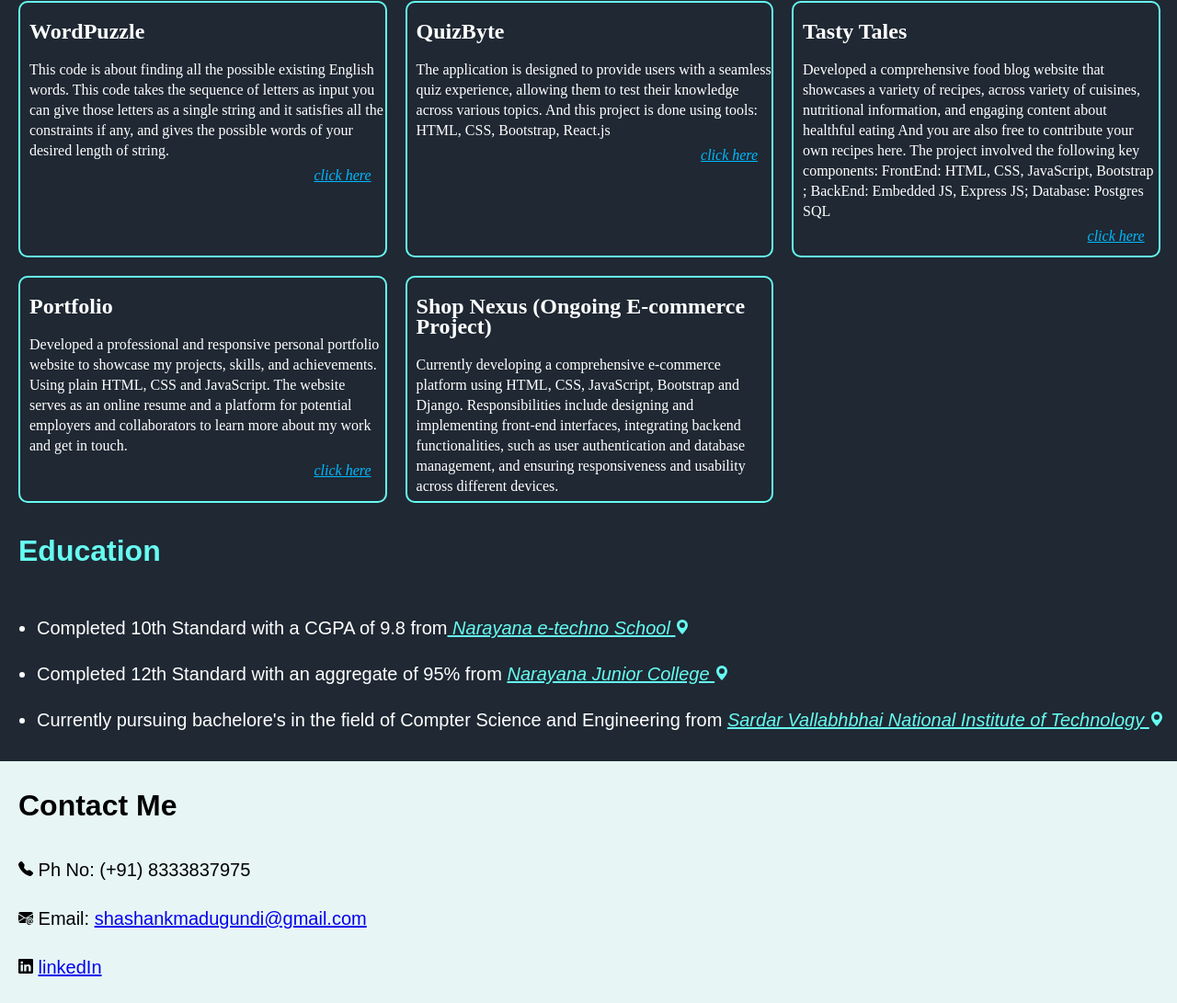
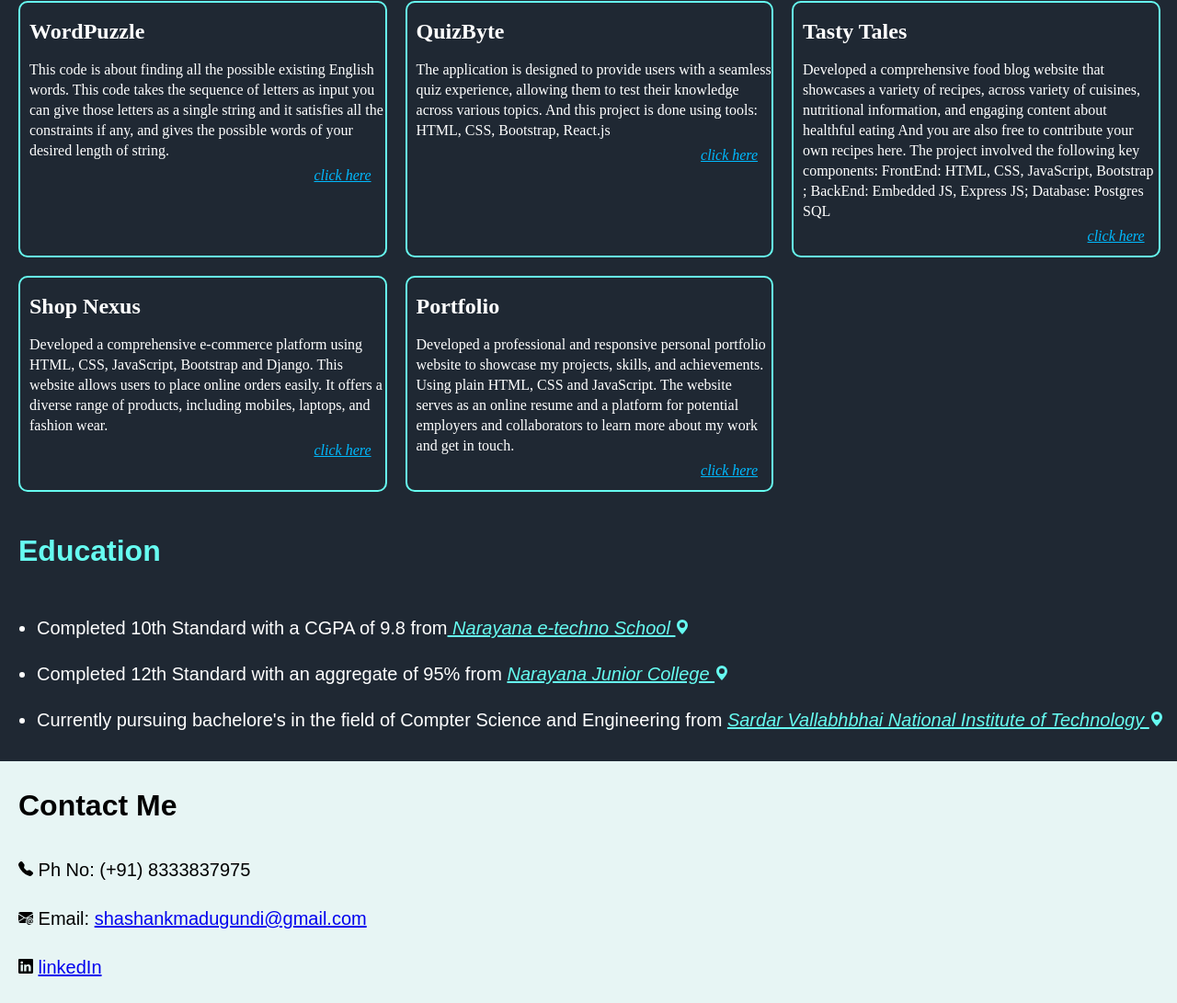
Before and after one commit to ShashankMadugundi/Portfolio, a plain HTML site: page index.html in a window 1280 px wide. Shown: the part 2330-3421 px from the top of the page at 92% size. Drawn offline with Linux system fonts and the light colour scheme.

Commit message:
Update index.html

```diff
--- a/index.html
+++ b/index.html
@@ -30,7 +30,7 @@
         <p>Hello World, I'm</p>
         <h1>Shashank Madugundi</h1>
         <h2>Python Developer cum Full Stack Developer  </h2>
-        <button><a style="text-decoration: none; color:inherit" target="_blank" href="https://drive.google.com/file/d/1GIdGXIrDk3OaWRdBGYqemT9VhUkvO8Ti/view?usp=drive_link">Download CV</a></button>
+        <button><a style="text-decoration: none; color:inherit" target="_blank" href="https://drive.google.com/file/d/1bsqao0v_fuAwHIwNKvCTNv_czuSs1wEu/view?usp=drive_link">Download CV</a></button>
     </div>
     </div>
     <h1 class="subhead">About</h1>
@@ -201,16 +201,14 @@
             BackEnd: Embedded JS, Express JS;
             Database: Postgres SQL</p><a class="link" target="_blank" href="https://github.com/ShashankMadugundi/Tasty-Tales"><i>click here</i></a></div>
 
-        <div class="grid4"><h2>Portfolio</h2><p style="margin-bottom: 5px;">Developed a professional and responsive personal portfolio website to showcase my projects,
+        <div class="grid4"><h2>Shop Nexus</h2><p style="margin-bottom: 5px;">Developed a comprehensive e-commerce platform using HTML, CSS, JavaScript,
+            Bootstrap and Django. This website allows users to place online orders easily. It offers a diverse range of products, including mobiles, laptops, and fashion wear.
+            </p><a class="link" target="_blank" href="https://github.com/ShashankMadugundi/ShopNexus"><i>click here</i></a></div>
+
+        <div class="grid5"><h2>Portfolio</h2><p style="margin-bottom: 5px;">Developed a professional and responsive personal portfolio website to showcase my projects,
             skills, and achievements. Using plain HTML, CSS and JavaScript. The website serves as an online
             resume and a platform for potential employers and collaborators to learn more about my work
-            and get in touch.
-            </p><a class="link" target="_blank" href="https://shashankmadugundi.github.io/Portfolio/"><i>click here</i></a></div>
-
-        <div class="grid5"><h2>Shop Nexus (Ongoing E-commerce Project)</h2><p style="margin-bottom: 5px;">Currently developing a comprehensive e-commerce platform using HTML, CSS, JavaScript,
-            Bootstrap and Django. Responsibilities include designing and implementing front-end interfaces,
-            integrating backend functionalities, such as user authentication and database management, and
-            ensuring responsiveness and usability across different devices.</p></div>
+            and get in touch.</p><a class="link" target="_blank" href="https://shashankmadugundi.github.io/Portfolio/"><i>click here</i></a></div>
             <!-- <div class="grid6"></div> -->
     </div>
 
```
